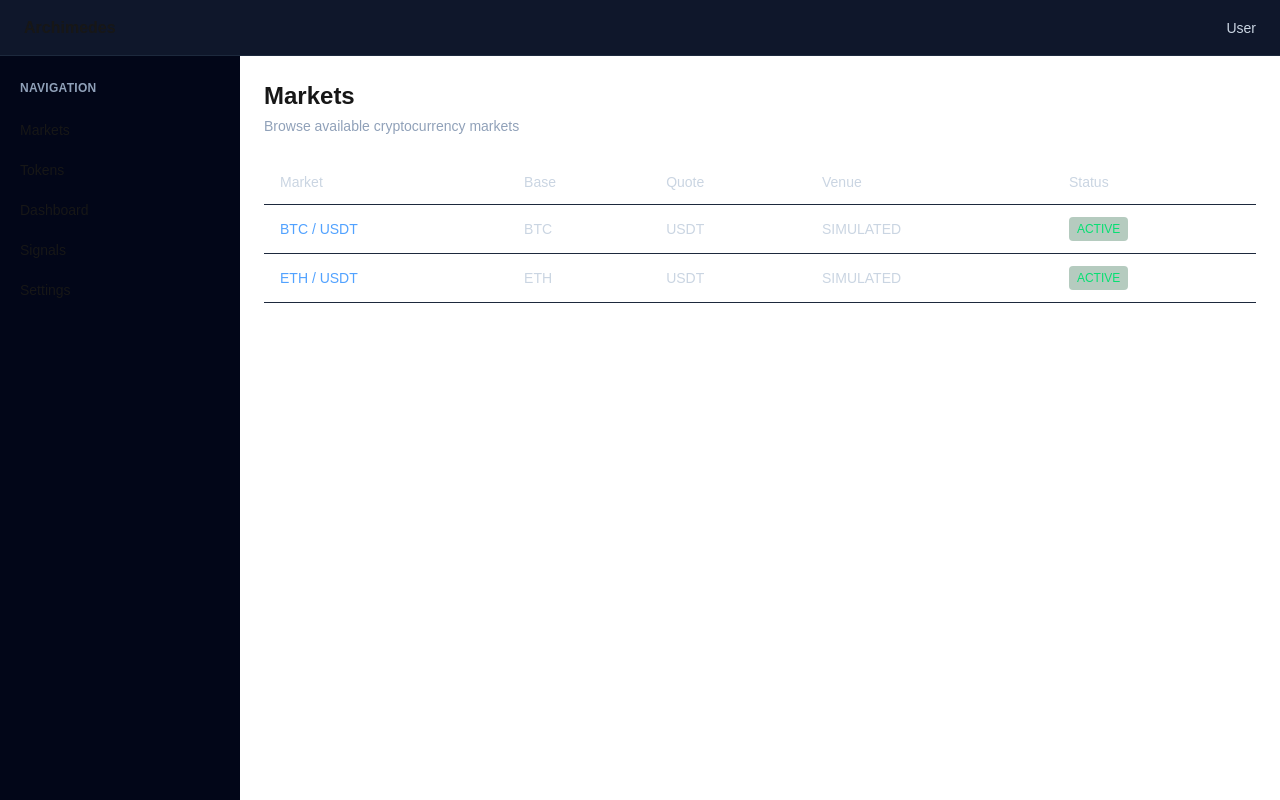
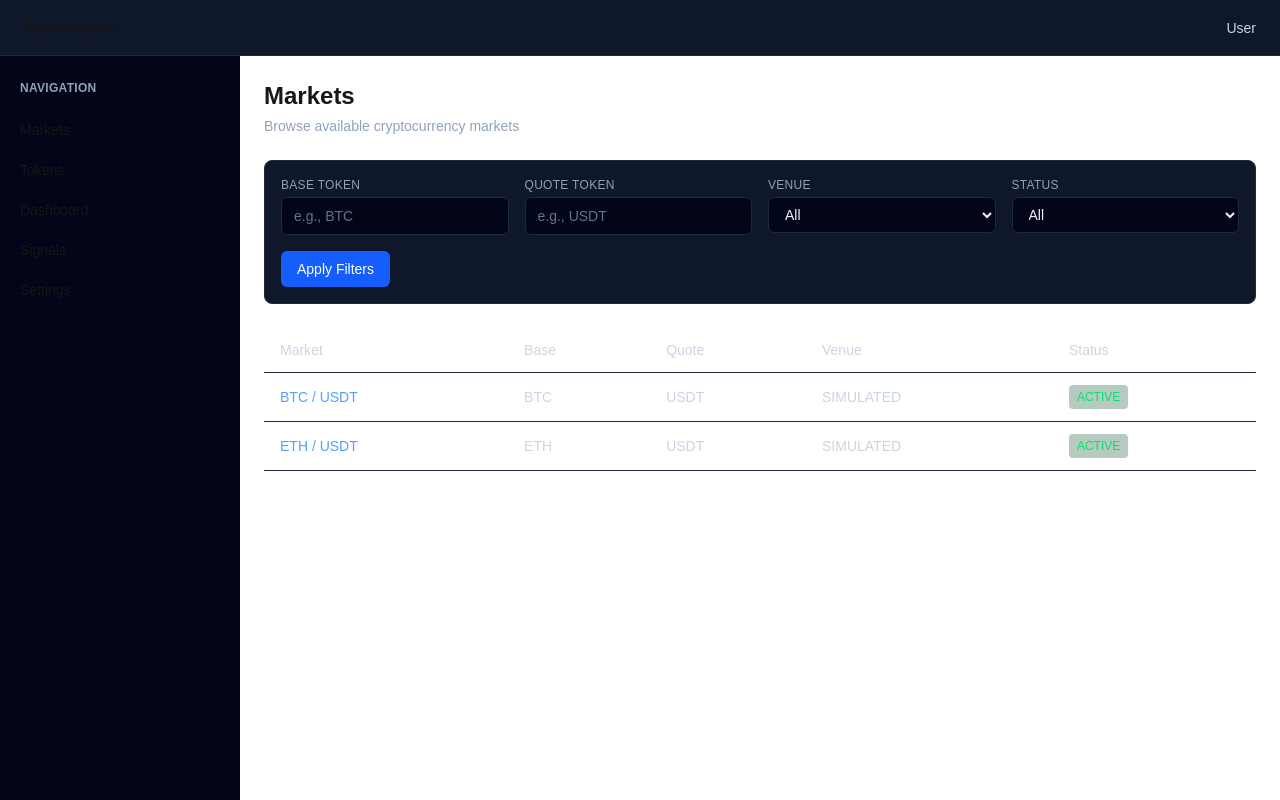
Before and after one commit to rorryf4/Archimedes, a Next.js app in the folder app/web/: page /markets in a window 1280 px wide. Built offline with nearby package versions, Linux system fonts and the light colour scheme; no server answers.

Commit message:
feat: markets and tokens filtering (Milestone 9)

```diff
--- a/app/web/app/markets/page.tsx
+++ b/app/web/app/markets/page.tsx
@@ -45,8 +45,48 @@ async function getMarkets(): Promise<Market[]> {
   return json.data.markets;
 }
 
-export default async function MarketsPage() {
-  const markets = await getMarkets();
+interface PageProps {
+  searchParams?: Promise<{ [key: string]: string | string[] | undefined }>;
+}
+
+export default async function MarketsPage({ searchParams }: PageProps) {
+  const allMarkets = await getMarkets();
+  const params = await searchParams;
+
+  // Extract filter params
+  const baseFilter = params?.base
+    ? String(params.base).toLowerCase()
+    : undefined;
+  const quoteFilter = params?.quote
+    ? String(params.quote).toLowerCase()
+    : undefined;
+  const venueFilter = params?.venue ? String(params.venue) : undefined;
+  const statusFilter = params?.status ? String(params.status) : undefined;
+
+  // Apply filters
+  let markets = allMarkets;
+
+  if (baseFilter) {
+    markets = markets.filter(
+      (m) => m.baseToken.symbol.toLowerCase() === baseFilter
+    );
+  }
+
+  if (quoteFilter) {
+    markets = markets.filter(
+      (m) => m.quoteToken.symbol.toLowerCase() === quoteFilter
+    );
+  }
+
+  if (venueFilter) {
+    markets = markets.filter((m) => m.venue === venueFilter);
+  }
+
+  if (statusFilter) {
+    markets = markets.filter((m) => m.status === statusFilter);
+  }
+
+  const hasFilters = baseFilter || quoteFilter || venueFilter || statusFilter;
 
   return (
     <div className="space-y-6">
@@ -55,6 +95,104 @@ export default async function MarketsPage() {
         <p className="text-sm text-slate-400 mt-1">
           Browse available cryptocurrency markets
         </p>
+      </div>
+
+      {/* Filters */}
+      <div className="bg-slate-900 border border-slate-800 rounded-lg p-4">
+        <form method="GET" className="space-y-4">
+          <div className="grid grid-cols-1 md:grid-cols-4 gap-4">
+            <div>
+              <label
+                htmlFor="base"
+                className="block text-xs text-slate-400 uppercase tracking-wide mb-1"
+              >
+                Base Token
+              </label>
+              <input
+                type="text"
+                id="base"
+                name="base"
+                defaultValue={baseFilter}
+                placeholder="e.g., BTC"
+                className="w-full px-3 py-2 bg-slate-950 border border-slate-800 rounded-md text-sm text-slate-100 placeholder-slate-500 focus:outline-none focus:ring-2 focus:ring-blue-500"
+              />
+            </div>
+
+            <div>
+              <label
+                htmlFor="quote"
+                className="block text-xs text-slate-400 uppercase tracking-wide mb-1"
+              >
+                Quote Token
+              </label>
+              <input
+                type="text"
+                id="quote"
+                name="quote"
+                defaultValue={quoteFilter}
+                placeholder="e.g., USDT"
+                className="w-full px-3 py-2 bg-slate-950 border border-slate-800 rounded-md text-sm text-slate-100 placeholder-slate-500 focus:outline-none focus:ring-2 focus:ring-blue-500"
+              />
+            </div>
+
+            <div>
+              <label
+                htmlFor="venue"
+                className="block text-xs text-slate-400 uppercase tracking-wide mb-1"
+              >
+                Venue
+              </label>
+              <select
+                id="venue"
+                name="venue"
+                defaultValue={venueFilter || ''}
+                className="w-full px-3 py-2 bg-slate-950 border border-slate-800 rounded-md text-sm text-slate-100 focus:outline-none focus:ring-2 focus:ring-blue-500"
+              >
+                <option value="">All</option>
+                <option value="SIMULATED">SIMULATED</option>
+                <option value="BINANCE">BINANCE</option>
+                <option value="COINBASE">COINBASE</option>
+                <option value="KRAKEN">KRAKEN</option>
+              </select>
+            </div>
+
+            <div>
+              <label
+                htmlFor="status"
+                className="block text-xs text-slate-400 uppercase tracking-wide mb-1"
+              >
+                Status
+              </label>
+              <select
+                id="status"
+                name="status"
+                defaultValue={statusFilter || ''}
+                className="w-full px-3 py-2 bg-slate-950 border border-slate-800 rounded-md text-sm text-slate-100 focus:outline-none focus:ring-2 focus:ring-blue-500"
+              >
+                <option value="">All</option>
+                <option value="ACTIVE">ACTIVE</option>
+                <option value="INACTIVE">INACTIVE</option>
+              </select>
+            </div>
+          </div>
+
+          <div className="flex gap-2">
+            <button
+              type="submit"
+              className="px-4 py-2 bg-blue-600 hover:bg-blue-700 text-white text-sm font-medium rounded-md focus:outline-none focus:ring-2 focus:ring-blue-500"
+            >
+              Apply Filters
+            </button>
+            {hasFilters && (
+              <Link
+                href="/markets"
+                className="px-4 py-2 bg-slate-800 hover:bg-slate-700 text-slate-100 text-sm font-medium rounded-md focus:outline-none focus:ring-2 focus:ring-slate-600"
+              >
+                Clear Filters
+              </Link>
+            )}
+          </div>
+        </form>
       </div>
 
       <div className="overflow-x-auto">
@@ -118,7 +256,7 @@ export default async function MarketsPage() {
 
       {markets.length === 0 && (
         <div className="text-center py-12 text-slate-400">
-          No markets available
+          {hasFilters ? 'No markets found matching filters' : 'No markets available'}
         </div>
       )}
     </div>
--- a/app/web/app/tokens/page.tsx
+++ b/app/web/app/tokens/page.tsx
@@ -35,8 +35,29 @@ async function getTokens(): Promise<Token[]> {
   return json.data.tokens;
 }
 
-export default async function TokensPage() {
-  const tokens = await getTokens();
+interface PageProps {
+  searchParams?: Promise<{ [key: string]: string | string[] | undefined }>;
+}
+
+export default async function TokensPage({ searchParams }: PageProps) {
+  const allTokens = await getTokens();
+  const params = await searchParams;
+
+  // Extract search query
+  const query = params?.q ? String(params.q).toLowerCase() : '';
+
+  // Apply search filter
+  let tokens = allTokens;
+
+  if (query) {
+    tokens = tokens.filter(
+      (token) =>
+        token.symbol.toLowerCase().includes(query) ||
+        token.name.toLowerCase().includes(query)
+    );
+  }
+
+  const hasSearch = query.length > 0;
 
   return (
     <div className="space-y-6">
@@ -45,6 +66,39 @@ export default async function TokensPage() {
         <p className="text-sm text-slate-400 mt-1">
           Browse available cryptocurrency tokens
         </p>
+      </div>
+
+      {/* Search */}
+      <div className="bg-slate-900 border border-slate-800 rounded-lg p-4">
+        <form method="GET" className="flex gap-2">
+          <div className="flex-1">
+            <label htmlFor="q" className="sr-only">
+              Search tokens
+            </label>
+            <input
+              type="text"
+              id="q"
+              name="q"
+              defaultValue={query}
+              placeholder="Search by symbol or name..."
+              className="w-full px-3 py-2 bg-slate-950 border border-slate-800 rounded-md text-sm text-slate-100 placeholder-slate-500 focus:outline-none focus:ring-2 focus:ring-blue-500"
+            />
+          </div>
+          <button
+            type="submit"
+            className="px-4 py-2 bg-blue-600 hover:bg-blue-700 text-white text-sm font-medium rounded-md focus:outline-none focus:ring-2 focus:ring-blue-500"
+          >
+            Search
+          </button>
+          {hasSearch && (
+            <Link
+              href="/tokens"
+              className="px-4 py-2 bg-slate-800 hover:bg-slate-700 text-slate-100 text-sm font-medium rounded-md focus:outline-none focus:ring-2 focus:ring-slate-600"
+            >
+              Clear
+            </Link>
+          )}
+        </form>
       </div>
 
       <div className="overflow-x-auto">
@@ -86,7 +140,7 @@ export default async function TokensPage() {
 
       {tokens.length === 0 && (
         <div className="text-center py-12 text-slate-400">
-          No tokens available
+          {hasSearch ? 'No tokens found matching search' : 'No tokens available'}
         </div>
       )}
     </div>
```
